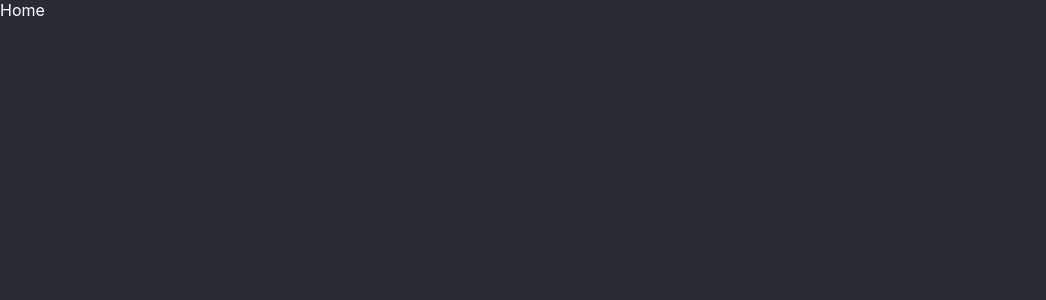
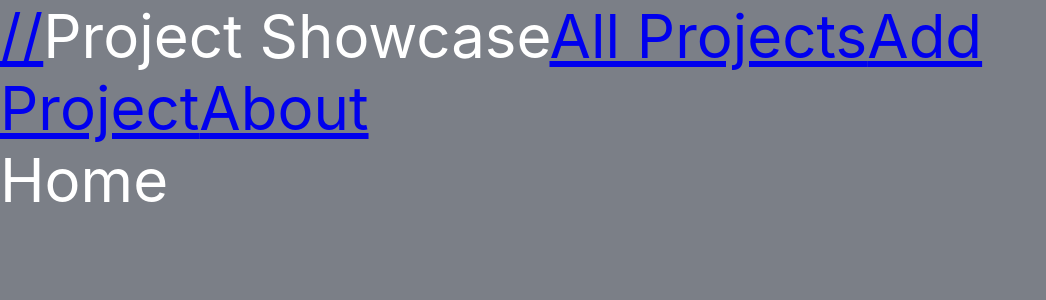
Before and after one commit to wayland-i/react-practice, a React (Create React App) app in the folder project-showcase-run-through/: page / in a window 1280 px wide. Shown: the top 300 px of the page, without its empty margins (0-1046 px from the left). Built offline with nearby package versions, Linux system fonts and the light colour scheme.

Commit message:
feat: header mvp functionality reached

```diff
--- a/project-showcase-run-through/src/App.js
+++ b/project-showcase-run-through/src/App.js
@@ -3,20 +3,26 @@ import { Switch, Route } from "react-router-dom";
 import AddProjectForm from "./Pages/AddProjectForm";
 import Home from "./Pages/Home";
 import About from "./Pages/About";
+import NavBar from "./Components/NavBar";
+
 
 function App() {
   return (
+    <div>
+      <NavBar />
+
       <Switch>
         <Route exact path="/">
           <Home />
         </Route>
-      <Route path="/addproject">
+        <Route path="/projects/new">
           <AddProjectForm/>
         </Route>
         <Route path="/about">
           <About />
         </Route>
       </Switch>
+    </div>
   );
 }
 
--- /dev/null
+++ b/project-showcase-run-through/src/Components/NavBar.js
@@ -0,0 +1,26 @@
+import React from 'react';
+import { NavLink, Link } from "react-router-dom";
+
+
+
+function NavBar() {
+  return (
+    <div>
+        <Link to="/">
+            <span>//</span>
+        </Link>
+        <span>Project Showcase</span>
+        <NavLink to="/">
+            All Projects
+        </NavLink>
+        <NavLink to="/projects/new">
+            Add Project
+        </NavLink>
+        <NavLink to="/about">
+            About
+        </NavLink>
+    </div>
+  );
+}
+
+export default NavBar;
--- a/project-showcase-run-through/src/index.css
+++ b/project-showcase-run-through/src/index.css
@@ -5,8 +5,9 @@ body {
     sans-serif;
   -webkit-font-smoothing: antialiased;
   -moz-osx-font-smoothing: grayscale;
-  background-color: #282c34;
+  background-color: #7b7f87;
   color: white;
+  font-size: 60px
 }
 
 code {
```
Lines whose indentation alone changed are shown as unchanged.
